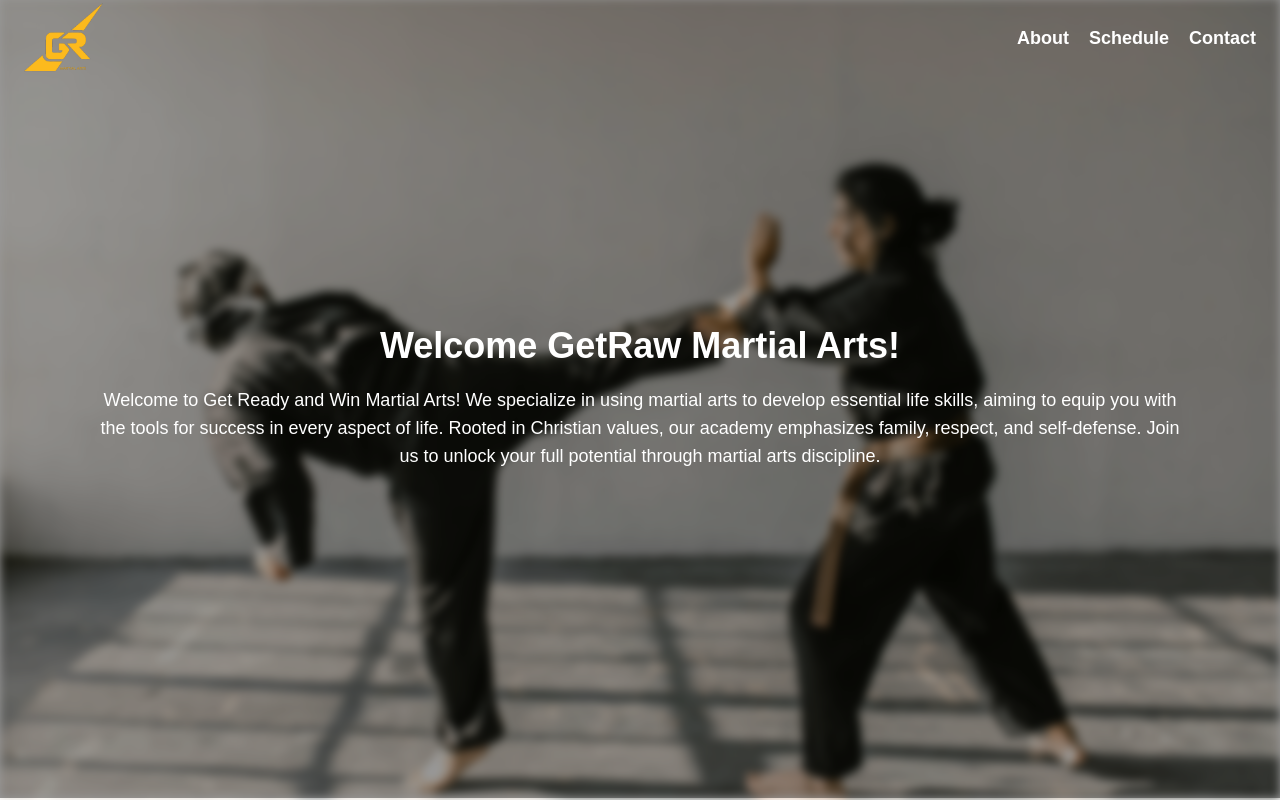
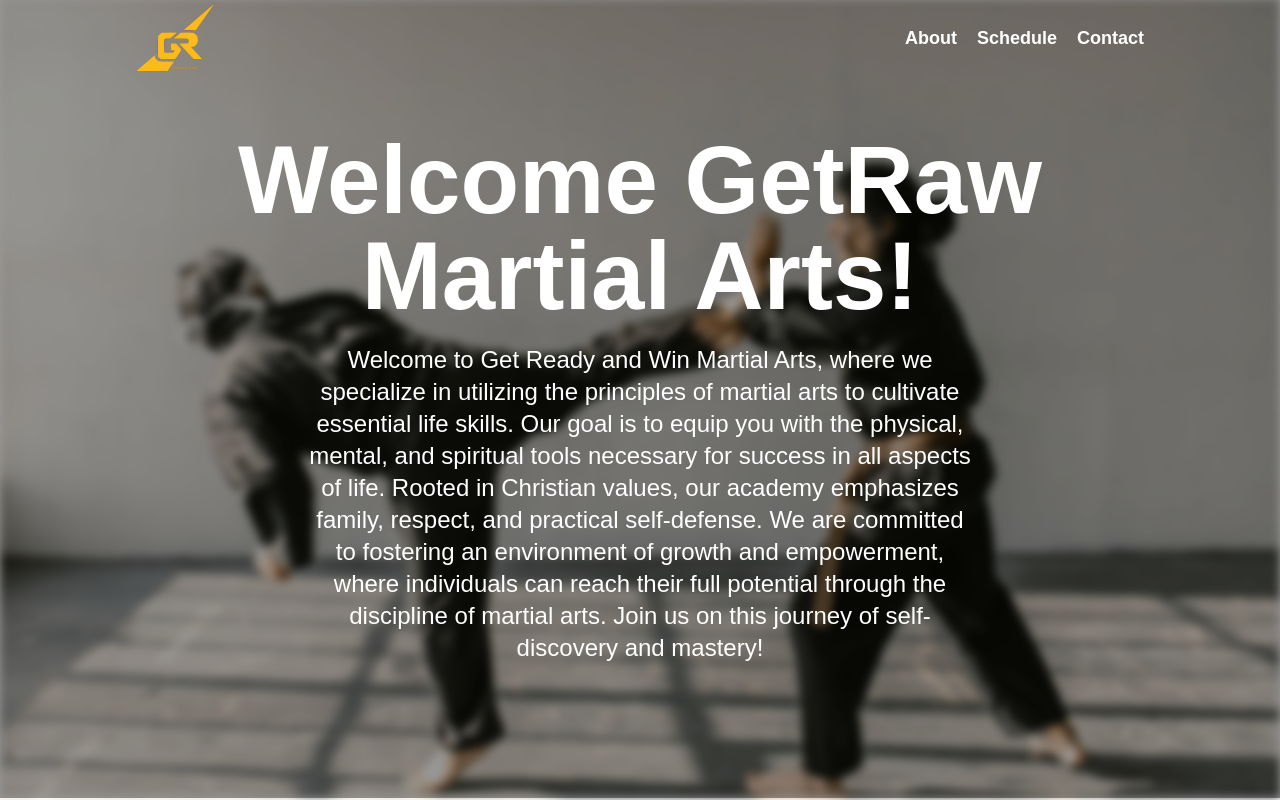
Before and after one commit to DylanWDev/GetRaw-Martial-Arts, a Next.js app: page / in a window 1280 px wide. Built offline with nearby package versions, Linux system fonts and the light colour scheme.

Commit message:
added break points for the landing page

```diff
--- a/src/app/components/Nav/Nav.jsx
+++ b/src/app/components/Nav/Nav.jsx
@@ -14,7 +14,7 @@ const Nav = () => {
   const isCurrentPage = (href) => currentPath === href;
 
   return (
-    <Popover className="nav container text-white font-bold mx-auto flex items-center px-6 py-2 h-20 sticky top-0 z-50">
+    <Popover className="nav  text-white font-bold mx-28 flex items-center px-6 py-2 h-20 sticky top-0 z-50">
       <a href="/" className="size-20">
         <img src="/images/logo.png" alt="Logo Image and Home Navigation" />
       </a>
--- a/src/app/globals.css
+++ b/src/app/globals.css
@@ -56,8 +56,8 @@ html {
   background-image: url('/images/hero.jpg'); /* Replace 'hero.jpg' with the path to your image */
   background-size: cover;
   background-position: center;
-  filter: blur(5px); /* Adjust the blur amount as needed */
-  z-index: -1; /* Ensure the pseudo-element stays behind the content */
+  filter: blur(5px);
+  z-index: -1;
 }
 
 #landing::after {
--- a/src/app/page.js
+++ b/src/app/page.js
@@ -10,10 +10,10 @@ export default function Home() {
           <Nav />
         </div>
 
-        <div id="landing" className="relative" style={{ marginTop: "-.1rem" }}> {/* Adjust the negative margin to match the height of your nav */}
-          <div className="text-white gap-5 flex flex-col h-screen justify-center items-center mx-24 text-center">
-            <h1 className="font-bold text-4xl text-center ">Welcome GetRaw Martial Arts!</h1>
-            <p className="text-lg">Welcome to Get Ready and Win Martial Arts! We specialize in using martial arts to develop essential life skills, aiming to equip you with the tools for success in every aspect of life. Rooted in Christian values, our academy emphasizes family, respect, and self-defense. Join us to unlock your full potential through martial arts discipline.</p>
+        <div id="landing" className="relative" style={{ marginTop: "-.1rem" }}>
+          <div className="text-white gap-5 flex flex-col h-screen justify-center items-center mx-4 sm:mx-12 md:mx-24 lg:mx-32 xl:mx-48 text-center">
+            <h1 className="font-bold text-4xl sm:text-5xl md:text-6xl lg:text-7xl xl:text-8xl">Welcome GetRaw Martial Arts!</h1>
+            <p className="text-sm sm:text-base md:text-lg lg:text-xl xl:text-2xl w-full lg:w-9/12">Welcome to Get Ready and Win Martial Arts, where we specialize in utilizing the principles of martial arts to cultivate essential life skills. Our goal is to equip you with the physical, mental, and spiritual tools necessary for success in all aspects of life. Rooted in Christian values, our academy emphasizes family, respect, and practical self-defense. We are committed to fostering an environment of growth and empowerment, where individuals can reach their full potential through the discipline of martial arts. Join us on this journey of self-discovery and mastery!</p>
           </div>
         </div>
       </div>
```
